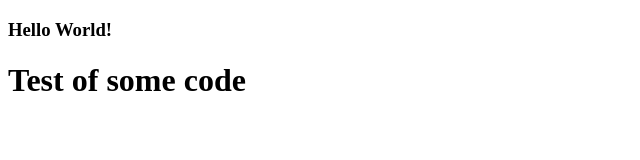
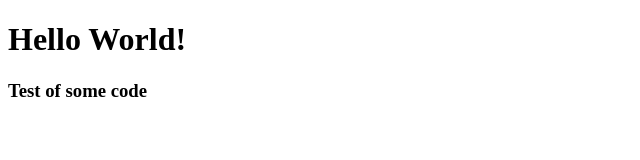
Before and after one commit to conwe263/conwe263.github.io, a plain HTML site: page index.html in a window 1280 px wide. Shown: the whole page, without its empty margins (0-640 px from the left). Drawn offline with Linux system fonts and the light colour scheme.

Commit message:
fixed H settings

```diff
--- a/index.html
+++ b/index.html
@@ -1,9 +1,9 @@
 <!doctype html>
 <html>
 <head>
-<h3>Hello World!<h3>
+<h1>Hello World!<h1>
 </head>
 <body>
-<h1>Test of some code<h1>
+<h3>Test of some code<h3>
 </body>
 </html>
```
